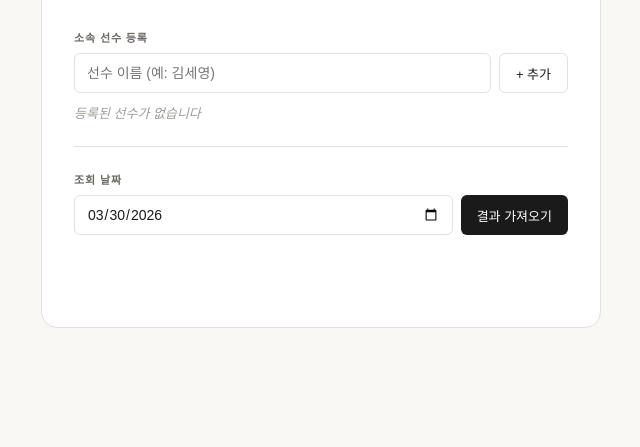
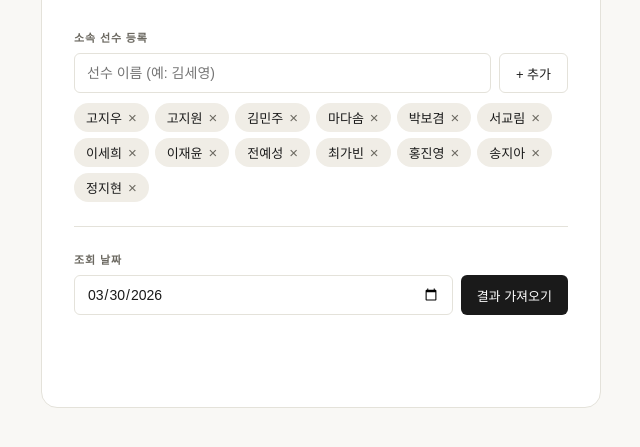
Before and after one commit to soras1009/KLPGA-briefing, a website: page index.html in a window 1280 px wide. Shown: the part 131-578 px from the top of the page, without its empty margins (319-959 px from the left). Drawn offline with Linux system fonts and the light colour scheme.

Commit message:
Update index.html

```diff
--- a/index.html
+++ b/index.html
@@ -235,7 +235,8 @@
 </div>
 
 <script>
-  const players = [];
+  const DEFAULT_PLAYERS = ['고지우','고지원','김민주','마다솜','박보겸','서교림','이세희','이재윤','전예성','최가빈','홍진영','송지아','정지현'];
+  const players = [...DEFAULT_PLAYERS];
   let kakaoContent = '';
 
   const pinput = document.getElementById('pinput');
@@ -344,6 +345,9 @@
       ? `<div class="spinner"></div>${msg}`
       : msg;
   }
+
+  // 기본 선수 명단 바로 표시
+  renderTags();
 </script>
 </body>
 </html>
```
